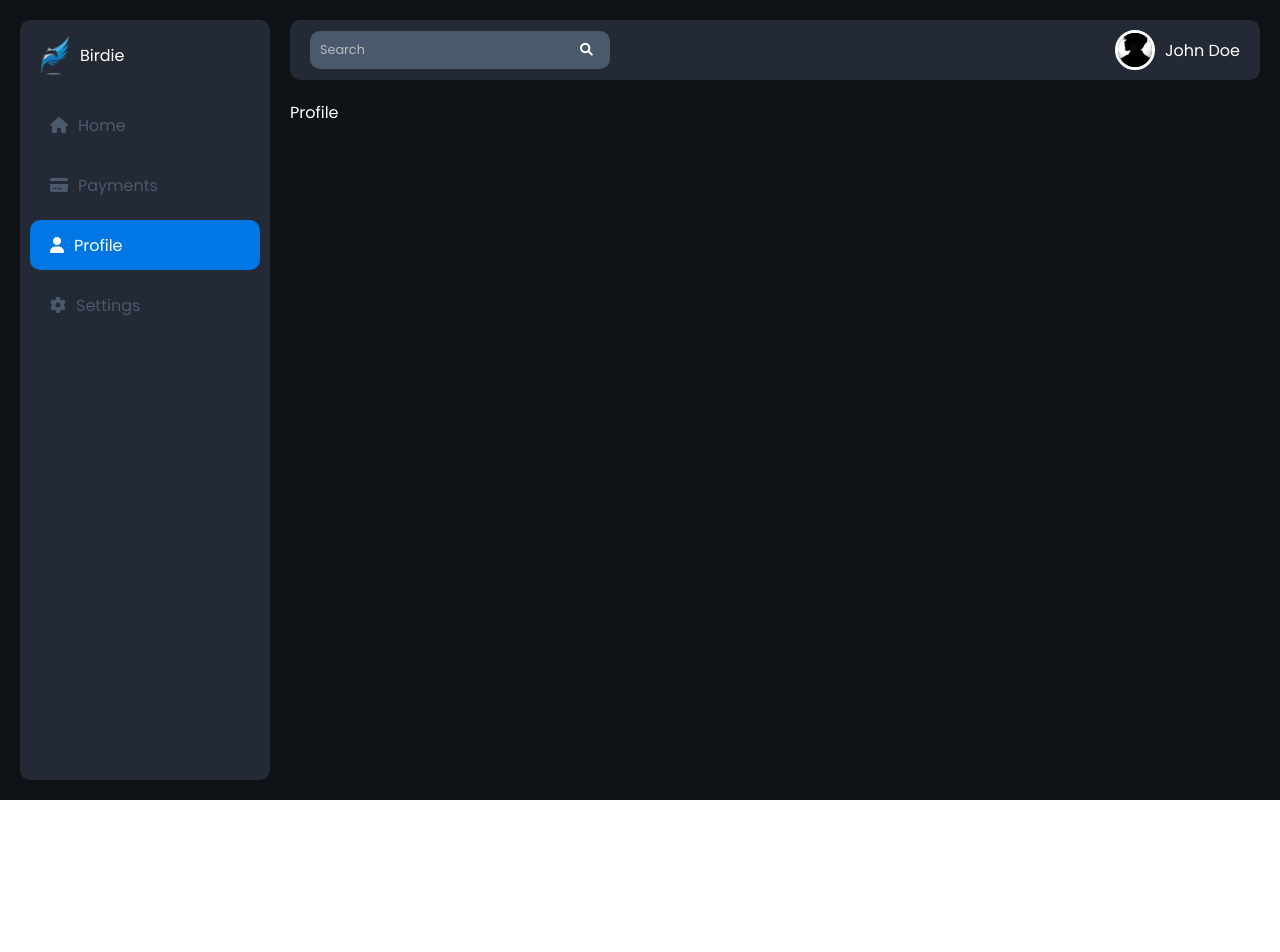
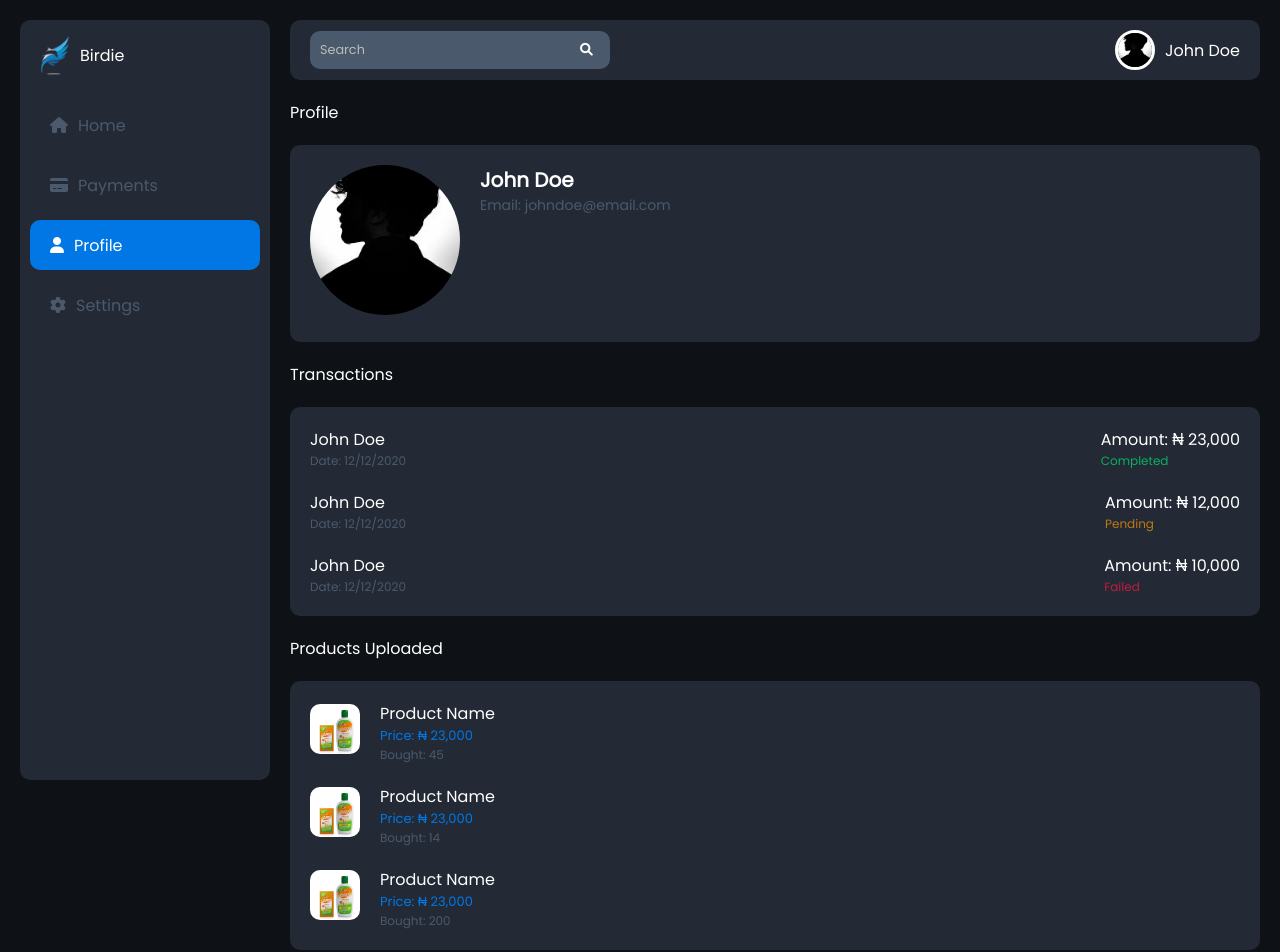
Before and after one commit to Saviourise/angular-dashboard, an Angular app: page /profile in a window 1280 px wide. Shown: the top 952 px of the page. Before the commit the page ends 800 px from the top, so only its background shows below. Built offline with nearby package versions, Linux system fonts and the light colour scheme.

Commit message:
finished profile page

```diff
--- a/src/app/pages/profile/profile.component.html
+++ b/src/app/pages/profile/profile.component.html
@@ -1,3 +1,138 @@
 <div class="profile_component">
   <h3>Profile</h3>
+  <section>
+    <div class="profile_component__container">
+      <div class="profile_component__container__left">
+        <div class="profile_component__container__left__image">
+          <img src="assets/profile.jpg" alt="profile image" />
+        </div>
+        <div>
+          <div class="profile_component__container__left__name">
+            <h4>John Doe</h4>
+          </div>
+          <div class="profile_component__container__left__email">
+            <p>
+              <span>Email:</span>
+              <span>
+                <a href="mailto:johndoe@email.com"> johndoe@email.com</a>
+              </span>
+            </p>
+          </div>
+        </div>
+      </div>
+    </div>
+    <h3>Transactions</h3>
+    <div class="transactions_container">
+      <div class="transaction">
+        <div class="transaction__left">
+          <div class="transaction__left__name">
+            <p>John Doe</p>
+          </div>
+          <div class="transaction__right__date">
+            <p>Date: 12/12/2020</p>
+          </div>
+        </div>
+        <div class="transaction__right">
+          <div class="transaction__right__amount">
+            <p>Amount: ₦ 23,000</p>
+          </div>
+          <div class="transaction__left__status complete">
+            <p>Completed</p>
+          </div>
+        </div>
+      </div>
+      <div class="transaction">
+        <div class="transaction__left">
+          <div class="transaction__left__name">
+            <p>John Doe</p>
+          </div>
+
+          <div class="transaction__right__date">
+            <p>Date: 12/12/2020</p>
+          </div>
+        </div>
+        <div class="transaction__right">
+          <div class="transaction__right__amount">
+            <p>Amount: ₦ 12,000</p>
+          </div>
+          <div class="transaction__left__status pending">
+            <p>Pending</p>
+          </div>
+        </div>
+      </div>
+      <div class="transaction">
+        <div class="transaction__left">
+          <div class="transaction__left__name">
+            <p>John Doe</p>
+          </div>
+          <div class="transaction__right__date">
+            <p>Date: 12/12/2020</p>
+          </div>
+        </div>
+        <div class="transaction__right">
+          <div class="transaction__right__amount">
+            <p>Amount: ₦ 10,000</p>
+          </div>
+
+          <div class="transaction__left__status fail">
+            <p>Failed</p>
+          </div>
+        </div>
+      </div>
+    </div>
+    <h3>Products Uploaded</h3>
+    <div class="products_container">
+
+      <div class="product">
+        <div class="product__image">
+          <img src="assets/product.jpg" alt="product image" />
+        </div>
+        <div class="product__details">
+          <div class="product__details__name">
+            <p>Product Name</p>
+          </div>
+          <div class="product__details__price">
+            <p>Price: ₦ 23,000</p>
+          </div>
+          <div class="product__details__status">
+            <p>Bought: 45</p>
+          </div>
+        </div>
+      </div>
+
+      <div class="product">
+        <div class="product__image">
+          <img src="assets/product.jpg" alt="product image" />
+        </div>
+        <div class="product__details">
+          <div class="product__details__name">
+            <p>Product Name</p>
+          </div>
+          <div class="product__details__price">
+            <p>Price: ₦ 23,000</p>
+          </div>
+          <div class="product__details__status">
+            <p>Bought: 14</p>
+          </div>
+        </div>
+      </div>
+
+      <div class="product">
+        <div class="product__image">
+          <img src="assets/product.jpg" alt="product image" />
+        </div>
+        <div class="product__details">
+          <div class="product__details__name">
+            <p>Product Name</p>
+          </div>
+          <div class="product__details__price">
+            <p>Price: ₦ 23,000</p>
+          </div>
+          <div class="product__details__status">
+            <p>Bought: 200</p>
+          </div>
+        </div>
+      </div>
+    </div>
+  </section>
 </div>
--- a/src/app/pages/profile/profile.component.scss
+++ b/src/app/pages/profile/profile.component.scss
@@ -14,9 +14,143 @@
   left: 250px;
 }
 
+.profile_component__container__left {
+  width: 100%;
+  padding: 20px;
+  margin: 20px 0;
+  background-color: #232a35;
+  border-radius: 10px;
+  display: flex;
+  gap: 20px;
+  overflow: hidden;
+}
+
+.transactions_container {
+  width: 100%;
+  padding: 20px;
+  margin: 20px 0;
+  background-color: #232a35;
+  border-radius: 10px;
+  display: flex;
+  flex-direction: column;
+  gap: 20px;
+  align-items: center;
+  overflow: hidden;
+}
+
+.products_container {
+  width: 100%;
+  padding: 20px;
+  margin: 20px 0;
+  background-color: #232a35;
+  border-radius: 10px;
+  display: flex;
+  flex-direction: column;
+  gap: 20px;
+  overflow: hidden;
+}
+
+.transaction {
+  display: flex;
+  width: 100%;
+  justify-content: space-between;
+  align-items: center;
+  gap: 10px;
+}
+
+.product {
+  display: flex;
+  width: 100%;
+  justify-content: flex-start;
+  align-items: center;
+  gap: 20px;
+}
+
+.product__image img {
+  width: 50px;
+  height: 50px;
+  object-fit: cover;
+  border-radius: 10px;
+}
+
+.transaction__left__name,
+.product__details__name {
+  font-size: 16px;
+  font-weight: 500;
+  color: #fff;
+}
+
+.transaction__left__status {
+  font-size: 12px;
+  opacity: 0.7;
+}
+
+.complete {
+  color: #00e676;
+}
+
+.pending {
+  color: #ff9800;
+}
+
+.fail {
+  color: #ff1744;
+}
+
+.transaction__right__date,
+.product__details__status {
+  font-size: 12px;
+  color: #4b596c;
+}
+
+.transaction__right__amount {
+  font-size: 16px;
+  font-weight: 500;
+  color: #fff;
+}
+
+.product__details__price {
+  font-size: 13px;
+  font-weight: 500;
+  color: #0077e4;
+}
+
+.profile_component__container__left__image img {
+  width: 150px;
+  height: 150px;
+  object-fit: cover;
+  border-radius: 50%;
+}
+
+.profile_component__container__left__name {
+  font-size: 20px;
+  font-weight: 500;
+  color: #fff;
+}
+
+.profile_component__container__left__email {
+  font-size: 14px;
+  color: #4b596c;
+}
+
+.profile_component__container__left__email a {
+  color: #4b596c;
+  text-decoration: none;
+}
+
 @media screen and (max-width: 860px) {
   .profile_component {
     width: 100%;
     left: 0;
   }
 }
+
+@media screen and (max-width: 500px) {
+  .profile_component__container__left {
+    flex-direction: column;
+  }
+  .transaction__right__amount,
+  .product__details__price {
+    font-size: 14px;
+  }
+}
```
Also changed, not shown: src/assets/product.jpg (added).
